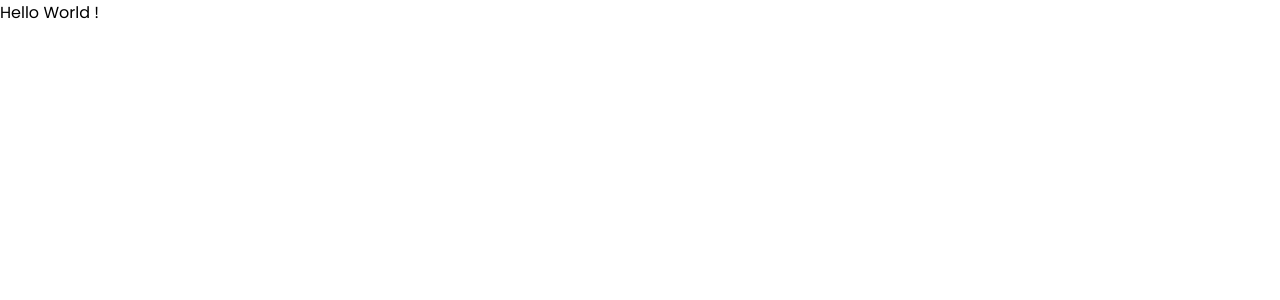
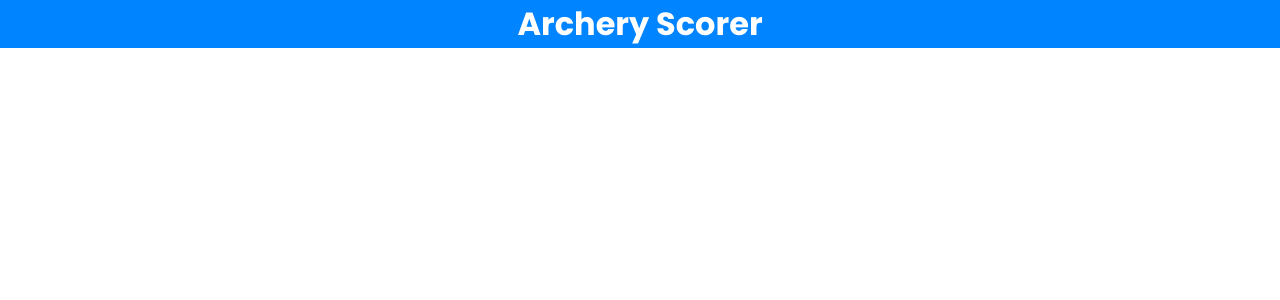
Before and after one commit to Natouche68/archery-scorer, a Svelte app: page / in a window 1280 px wide. Shown: the top 300 px of the page. Built offline with nearby package versions, Linux system fonts and the light colour scheme.

Commit message:
Add a navbar

```diff
--- a/src/App.svelte
+++ b/src/App.svelte
@@ -1 +1,5 @@
-Hello World !
+<script lang="ts">
+	import Navbar from './lib/Navbar.svelte';
+</script>
+
+<Navbar />
--- /dev/null
+++ b/src/lib/Navbar.svelte
@@ -0,0 +1,13 @@
+<div class="navbar">Archery Scorer</div>
+
+<style>
+	.navbar {
+		width: 100%;
+		height: 48px;
+		background: var(--primary-color);
+		color: #fff;
+		font-weight: 700;
+		font-size: 32px;
+		text-align: center;
+	}
+</style>
```
